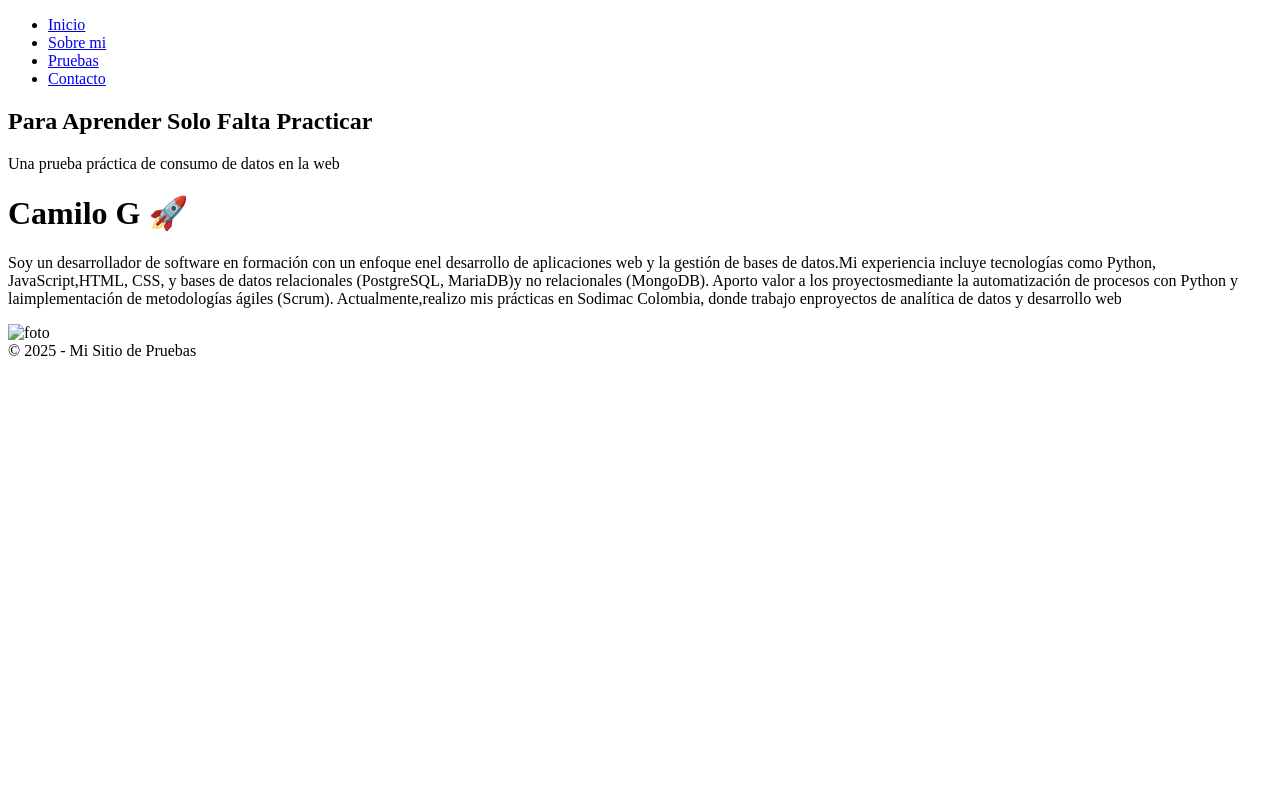
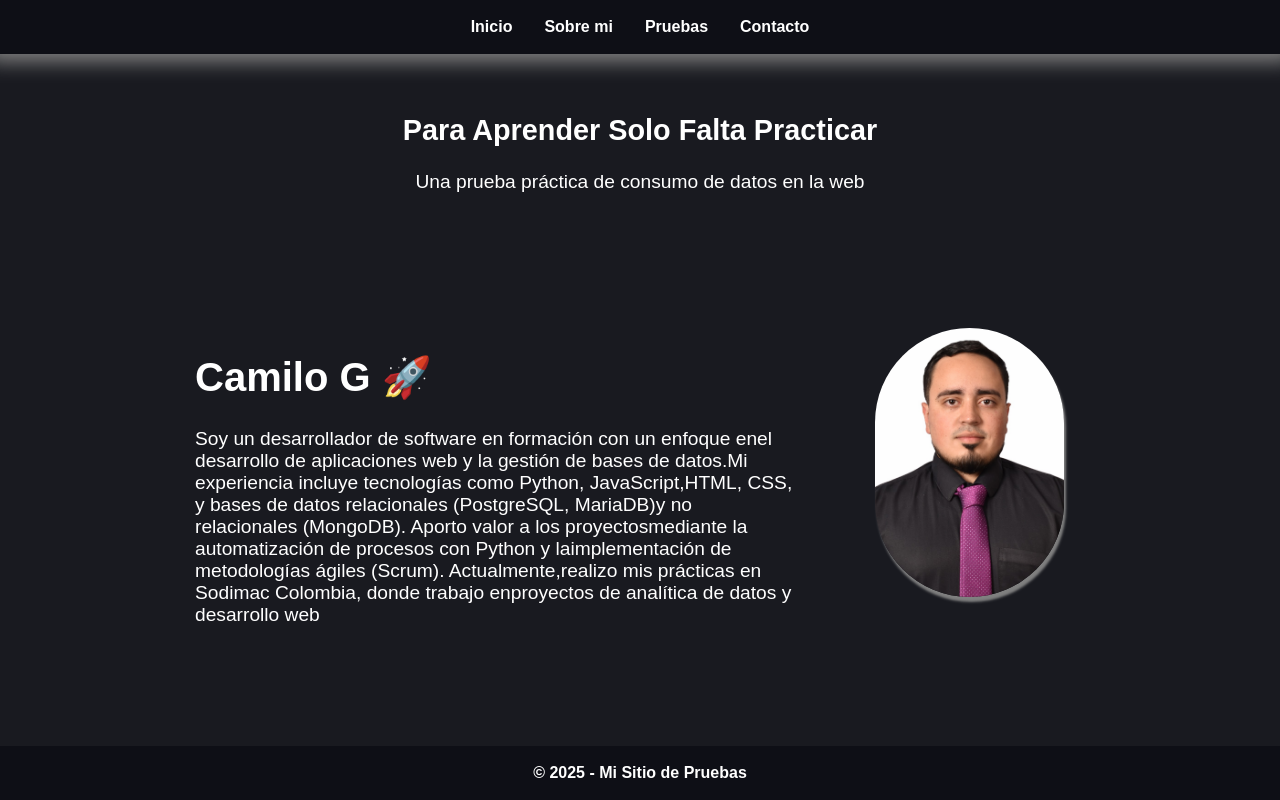
Before and after one commit to CamAGomezB27/Practica-JAVASCRIPT, a website: page src/Sobre-mi.html in a window 1280 px wide. Drawn offline with Linux system fonts and the light colour scheme; the site is published under a folder, as on GitHub Pages, so addresses that start at the root find nothing.

Commit message:
A ver si ahora si

```diff
--- a/src/Sobre-mi.html
+++ b/src/Sobre-mi.html
@@ -5,15 +5,15 @@
   <meta charset="UTF-8">
   <meta name="viewport" content="width=device-width, initial-scale=1.0">
   <title>Practica - Camilo G</title>
-  <link rel="stylesheet" href="/Practica-JAVASCRIPT/src/assets/CSS/styles.css">
+  <link rel="stylesheet" href="assets/CSS/styles.css">
 </head>
 
 <body>
   <nav>
     <ul>
-      <li><a href="/Practica-JAVASCRIPT/src/index.html">Inicio</a></li>
-      <li><a href="/Practica-JAVASCRIPT/src/Sobre-mi.html">Sobre mi</a></li>
-      <li><a href="/Practica-JAVASCRIPT/src/pruebas.html">Pruebas</a></li>
+      <li><a href="src/index.html">Inicio</a></li>
+      <li><a href="src/Sobre-mi.html">Sobre mi</a></li>
+      <li><a href="src/pruebas.html">Pruebas</a></li>
       <li><a href="#">Contacto</a></li>
     </ul>
   </nav>
@@ -28,7 +28,7 @@
         <p>Soy un desarrollador de software en formación con un enfoque enel desarrollo de aplicaciones web y la gestión de bases de datos.Mi experiencia incluye tecnologías como Python, JavaScript,HTML, CSS, y bases de datos relacionales (PostgreSQL, MariaDB)y no relacionales (MongoDB). Aporto valor a los proyectosmediante la automatización de procesos con Python y laimplementación de metodologías ágiles (Scrum). Actualmente,realizo mis prácticas en Sodimac Colombia, donde trabajo enproyectos de analítica de datos y desarrollo web</p>
       </div>
       <div class="info-image">
-        <img src="/Practica-JAVASCRIPT/src/assets/images/FOTO-SIN-MARCO.jpg" alt="foto">
+        <img src="assets/images/FOTO-SIN-MARCO.jpg" alt="foto">
       </div>
     </main>
   </div>
@@ -36,6 +36,6 @@
   <footer>
     © 2025 - Mi Sitio de Pruebas
   </footer>
-  <script src="src/assets/js/script.js"></script>
+  <script src="assets/js/script.js"></script>
 </body>
 </html>
```
Also changed, not shown: src/index.html (+5 -5 lines), src/pruebas.html (+6 -6 lines).
